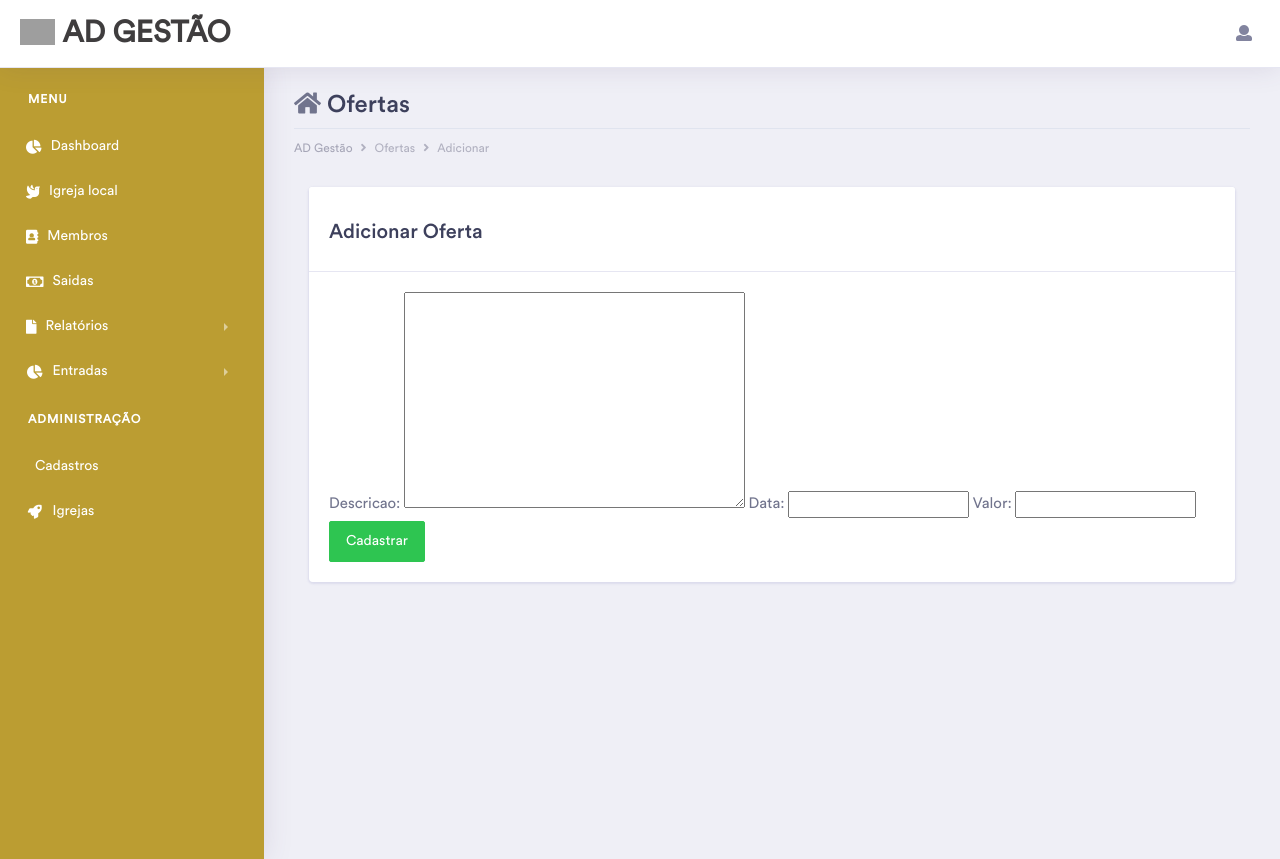
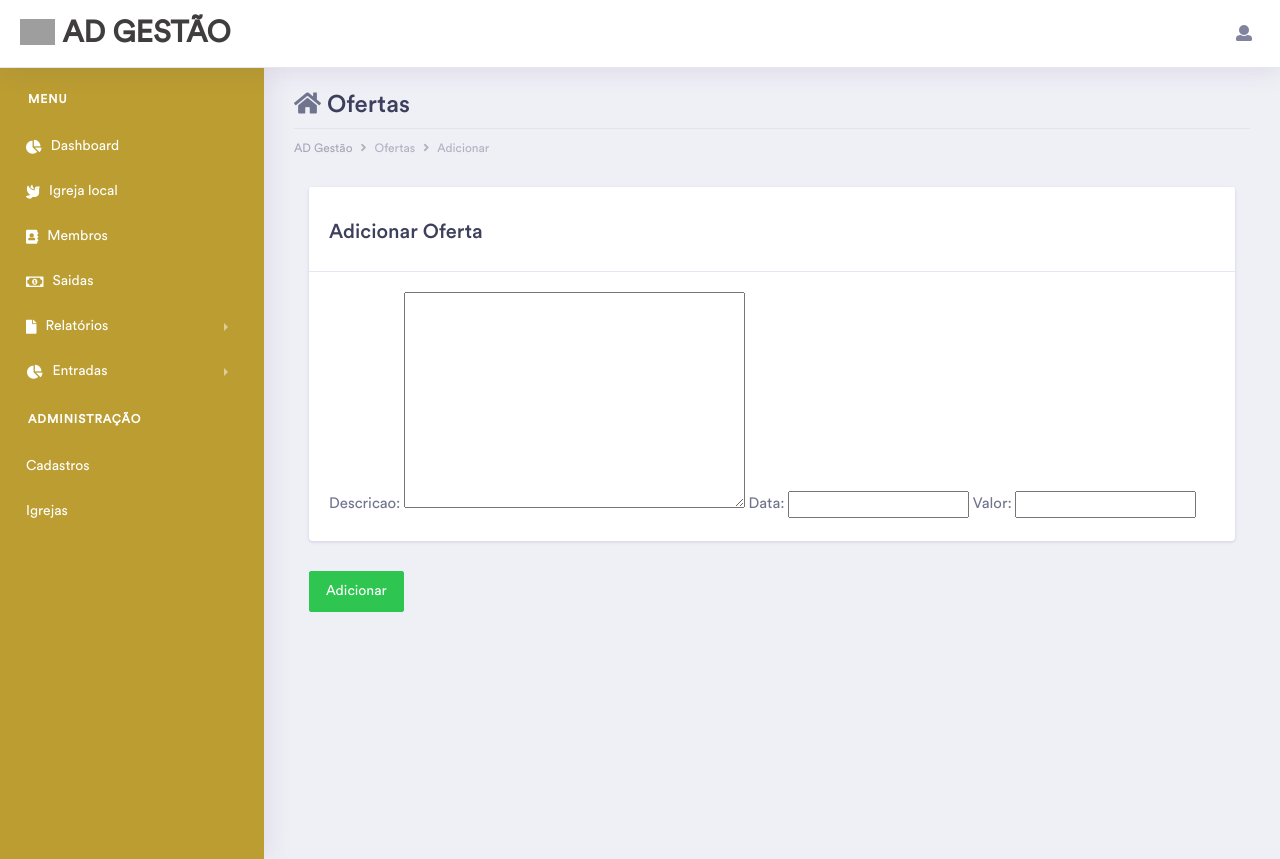
Before and after one commit to maiconrp/adgestao, a Django app: template code/templates/financas/entradas/ofertas/adicionar.html in a window 1280 px wide. Shown: the top 859 px of the page. Run offline with Django 4.2, Linux system fonts and the light colour scheme; the template is opened without the code that fills it: values that come from a table or form of the project are taken from there, others are empty; parts of the project's set-up code (start-up, migrations or seed data) failed here and were passed over; some libraries are stand-ins or nearby versions; some web fonts are replaced; grey boxes are pictures that could not be loaded.

Commit message:
:tada: Template: Mudar de lugar o botão 'adicionar'

```diff
--- a/code/templates/-left-sidebar.html
+++ b/code/templates/-left-sidebar.html
@@ -72,10 +72,10 @@
                             Administração
                         </li>
                         <li class="nav-item">
-                            <a class="nav-link" href="{% url 'listar_cadastros'%}"><i class="fa-solid fa-people-roof"></i>Cadastros</a>
+                            <a class="nav-link" href="{% url 'listar_cadastros'%}"></i>Cadastros</a>
                         </li>
                         <li class="nav-item">
-                            <a class="nav-link" href="{% url 'listar_igrejas'%}"><i class="fa fa-fw fa-rocket"></i>Igrejas</a>
+                            <a class="nav-link" href="{% url 'listar_igrejas'%}">Igrejas</a>
                         </li>
 
 
--- a/code/templates/financas/entradas/dizimos/adicionar.html
+++ b/code/templates/financas/entradas/dizimos/adicionar.html
@@ -23,19 +23,18 @@ Dízimos
     </div>
     <div class="card-body">
 <section>
-
         <div>
           <form method="post">
 
             {% csrf_token %}
             {{ form|bootstrap }}
 
-      <input type="submit" class="btn btn-success"value="Cadastrar" />
-    </form>
         </div>
       </section>
     </div>
   </div>
+  <input type="submit" class="btn btn-success"value="Adicionar" />
+  </form>
 </div>
 
 {% endblock %}
--- a/code/templates/financas/entradas/ofertas/adicionar.html
+++ b/code/templates/financas/entradas/ofertas/adicionar.html
@@ -30,17 +30,13 @@ Ofertas
               {% csrf_token %}
               {{ form|bootstrap }}
 
-      <input type="submit" class="btn btn-success"value="Cadastrar" />
-    </form>
           </div>
-
-  {%for e in entradas%}
-  {{e.igreja}}<br>
-{%endfor%}
 
         </section>
       </div>
     </div>
+<input type="submit" class="btn btn-success"value="Adicionar" />
+</form>
 </div>
 
 {% endblock %}
--- a/code/templates/financas/saidas/adicionar.html
+++ b/code/templates/financas/saidas/adicionar.html
@@ -46,7 +46,7 @@ Saídas
 </section>
 </div>
 </div>
-      <input type="submit" class="btn btn-success"value="Cadastrar" />
+      <input type="submit" class="btn btn-success"value="Adicionar" />
     </form>
 
 </div>
```
Also changed, not shown: code/templates/home/home.html (+0 -35 lines). Lines whose indentation alone changed are shown as unchanged.
